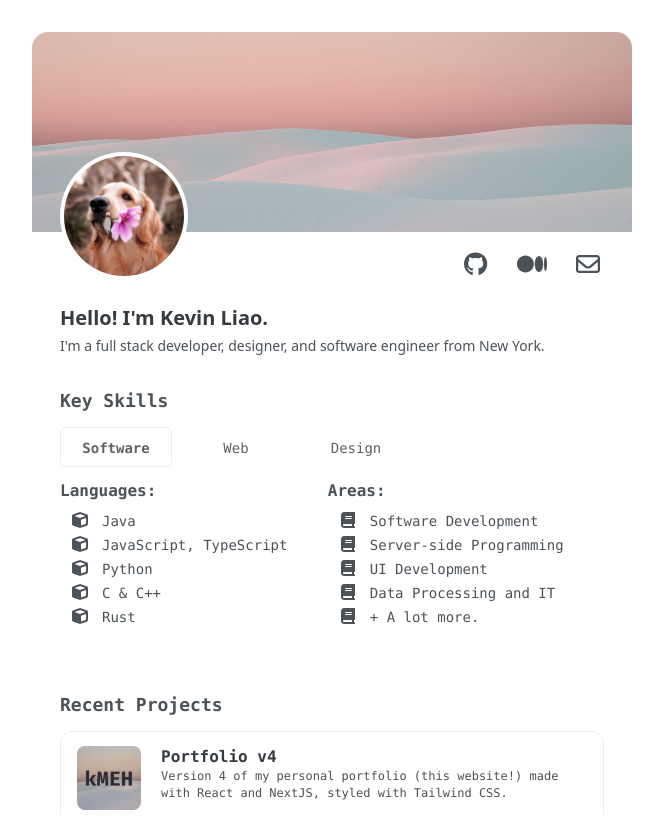
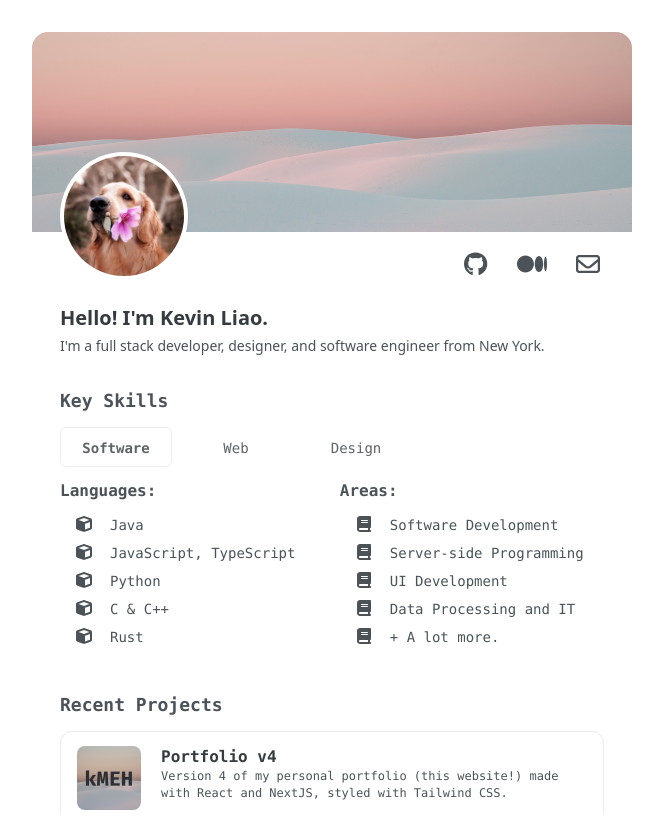
Before and after one commit to fvzy/zyy.sh, a Next.js app: page / in a window 1280 px wide. Shown: the top 816 px of the page, without its empty margins (308-971 px from the left). Built offline with nearby package versions, Linux system fonts and the light colour scheme.

Commit message:
Slide md styling + removed margin on last div

```diff
--- a/components/TabDisplay/Slide.tsx
+++ b/components/TabDisplay/Slide.tsx
@@ -14,18 +14,18 @@ const Slide = ({ skillGroups, active }: SlideProps) => {
     <div className={"absolute overflow-scroll flex justify-between -mx-7 px-7 space-x-6 no-scrollbar transition-opacity left-0 right-0 " + (active ? "z-10 opacity-100 " : "opacity-0 ")}>
         {skillGroups.map(({title, skills}, i) => (
         <div className="min-w-[200px] flex-shrink-0 inline-block" key={i}>
-            <h2 className="font-mono font-semibold text-sub-light dark:text-sub-dark pb-2">{ title }</h2>
-            <ul className="font-mono font-medium text-sub-light dark:text-sub-dark pl-2.5 space-y-1">
+            <h2 className="font-mono font-semibold text-sub-light dark:text-sub-dark pb-2 md:pb-3">{ title }</h2>
+            <ul className="font-mono font-medium text-sub-light dark:text-sub-dark pl-2.5 md:pl-3.5 space-y-1 md:space-y-2">
                 {skills.map(([icon, text], j) =>
-                    <li key={j} className="flex items-center space-x-3 text-sm">
-                        <FontAwesomeIcon icon={icon} fixedWidth={true} className="text-base pb-[2px]" />
-                        <p className="inline">{text}</p>
-                    </li>)
+                <li key={j} className="flex items-center space-x-3 md:space-x-4 text-sm">
+                    <FontAwesomeIcon icon={icon} fixedWidth={true} className="text-base pb-[2px]" />
+                    <p className="inline">{text}</p>
+                </li>)
                 }
             </ul>
         </div>
         ))}
-        <div></div>
+        <div className="!m-0"></div>
     </div>
     )
 }
```
